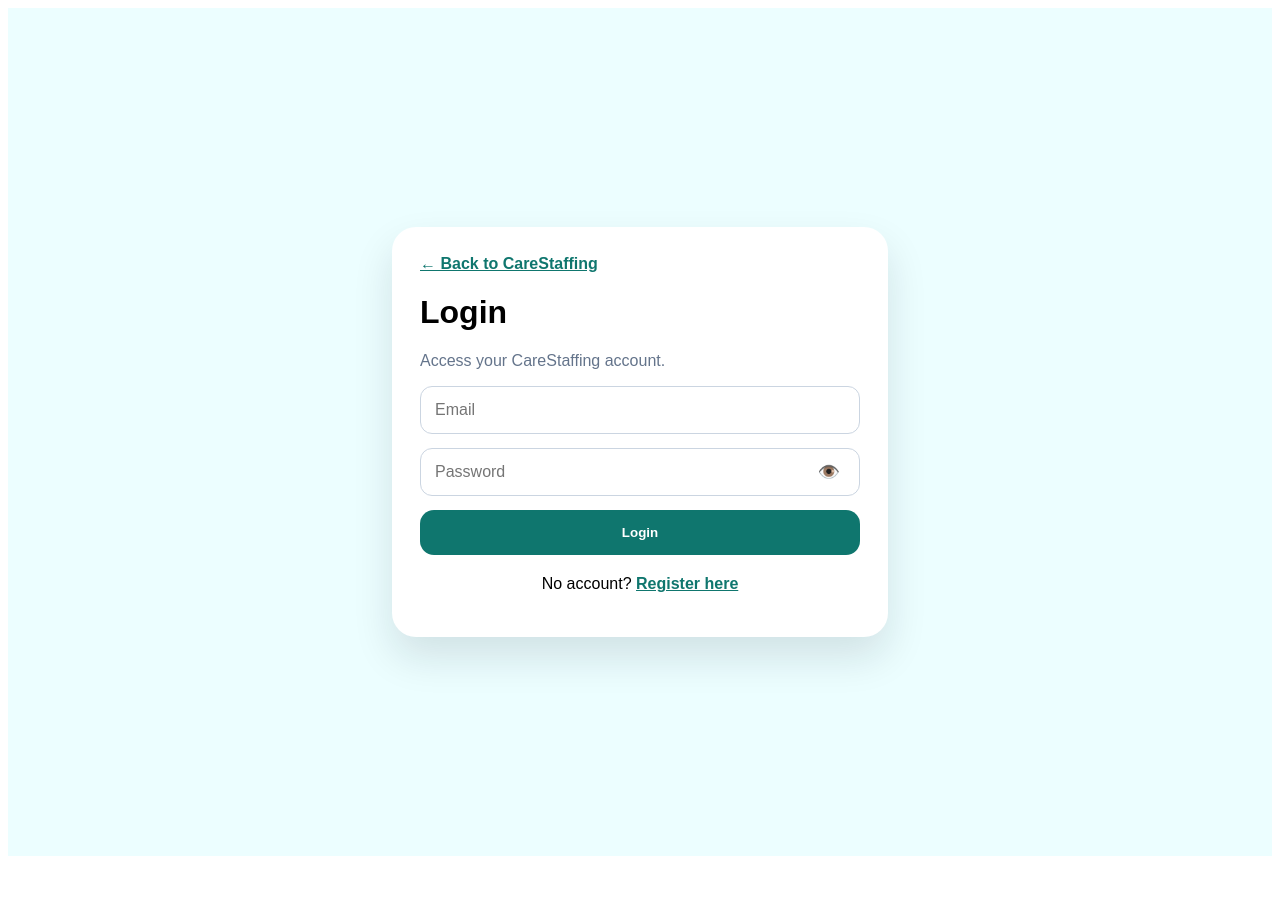
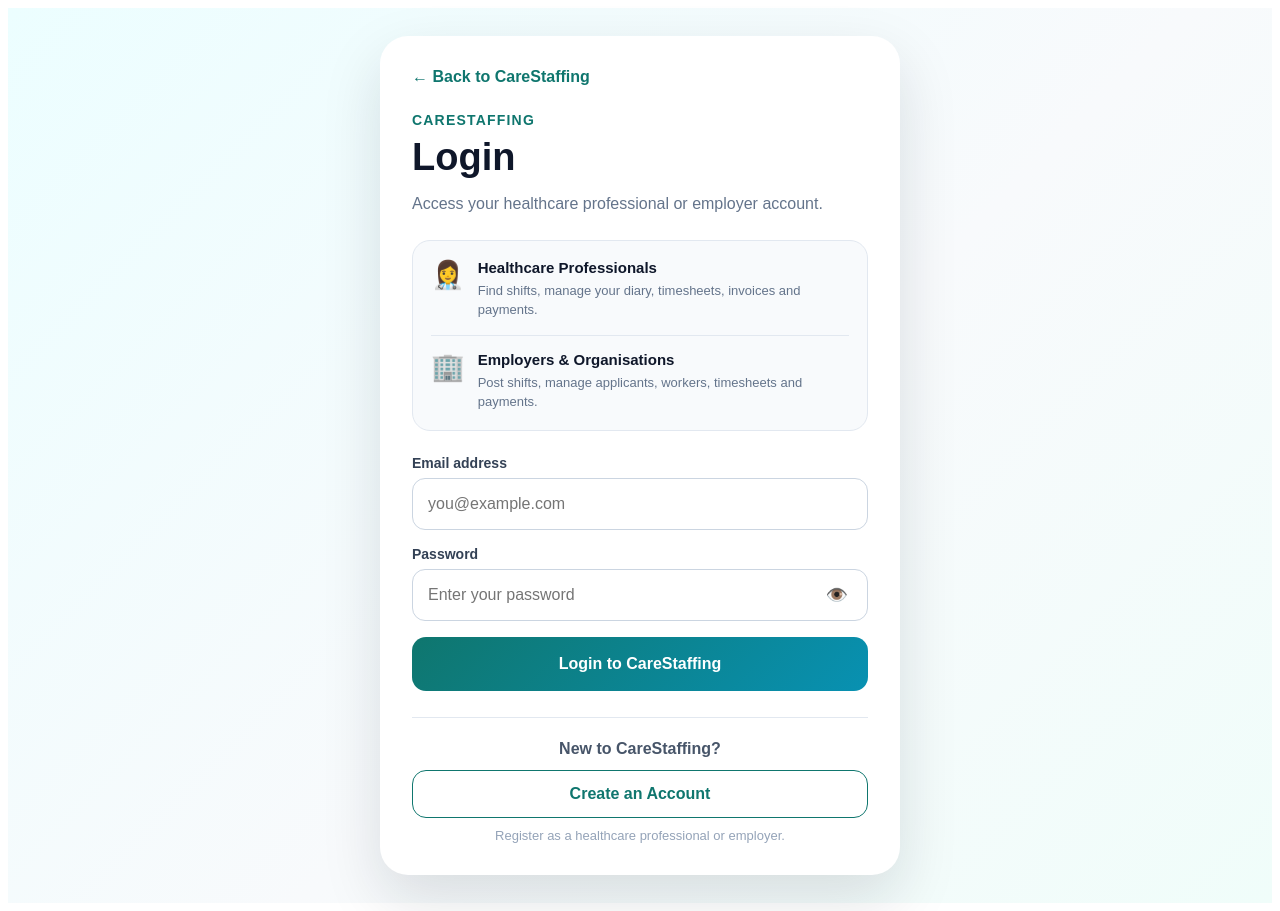
Before and after one commit to Siraajadams/carestaffing, a Next.js app: page /login in a window 1280 px wide. Before the commit the page ends 864 px from the top, so only its background shows below. Built offline with nearby package versions, Linux system fonts and the light colour scheme; no server answers.

Commit message:
Update page.tsx

```diff
--- a/app/login/page.tsx
+++ b/app/login/page.tsx
@@ -14,162 +14,425 @@
   const [message, setMessage] = useState("");
   const [loading, setLoading] = useState(false);
 
-  async function login(e: React.FormEvent) {
+  async function login(e: React.FormEvent<HTMLFormElement>) {
     e.preventDefault();
+
     setMessage("");
+
+    const cleanEmail = email.trim().toLowerCase();
+
+    if (!cleanEmail || !password) {
+      setMessage("Please enter your email and password.");
+      return;
+    }
+
     setLoading(true);
 
+    try {
       const { data: loginData, error: loginError } =
         await supabase.auth.signInWithPassword({
-        email: email.trim().toLowerCase(),
+          email: cleanEmail,
           password,
         });
 
       if (loginError || !loginData.user) {
-      setLoading(false);
         setMessage(loginError?.message || "Login failed.");
         return;
       }
 
       const userId = loginData.user.id;
 
-    const { data: profile, error: profileError } = await supabase
+      /*
+       * Look up the user's main CareStaffing profile.
+       */
+      const { data: profile, error: profileError } =
+        await supabase
           .from("profiles")
-      .select("role, account_type")
+          .select(
+            `
+            id,
+            role,
+            account_type,
+            organisation_name,
+            company_id
+          `,
+          )
           .eq("id", userId)
           .maybeSingle();
 
       if (profileError) {
-      console.error("Profile lookup error:", profileError);
+        console.error(
+          "CareStaffing profile lookup error:",
+          profileError,
+        );
       }
 
-    const { data: company } = await supabase
+      /*
+       * Employer accounts may also have a company record.
+       * This provides a second way of identifying an employer,
+       * even where an older profile does not yet have the correct
+       * role/account_type value.
+       */
+      const { data: company, error: companyError } =
+        await supabase
           .from("companies")
-      .select("id")
+          .select("id, owner_id")
           .eq("owner_id", userId)
           .maybeSingle();
 
-    setLoading(false);
+      if (companyError) {
+        console.error(
+          "CareStaffing company lookup error:",
+          companyError,
+        );
+      }
 
-    const role = profile?.role?.toLowerCase();
-    const accountType = profile?.account_type?.toLowerCase();
+      const role = profile?.role
+        ?.toString()
+        .trim()
+        .toLowerCase();
+
+      const accountType = profile?.account_type
+        ?.toString()
+        .trim()
+        .toLowerCase();
+
+      const employerRoles = [
+        "employer",
+        "organisation",
+        "organization",
+        "company",
+      ];
+
+      const workerRoles = [
+        "worker",
+        "locum",
+        "healthcare_worker",
+        "healthcare worker",
+      ];
 
       const isEmployer =
-      role === "employer" ||
-      role === "organisation" ||
-      role === "organization" ||
-      accountType === "employer" ||
-      accountType === "organisation" ||
-      accountType === "organization" ||
-      !!company?.id;
+        employerRoles.includes(role || "") ||
+        employerRoles.includes(accountType || "") ||
+        Boolean(profile?.company_id) ||
+        Boolean(profile?.organisation_name) ||
+        Boolean(company?.id);
 
+      const isWorker =
+        workerRoles.includes(role || "") ||
+        workerRoles.includes(accountType || "");
+
+      /*
+       * EMPLOYER / ORGANISATION
+       */
       if (isEmployer) {
-      router.push("/employer");
-    } else {
-      router.push("/dashboard");
+        router.replace("/employer");
+        router.refresh();
+        return;
+      }
+
+      /*
+       * HEALTHCARE WORKER / LOCUM
+       */
+      if (isWorker) {
+        router.replace("/dashboard");
+        router.refresh();
+        return;
+      }
+
+      /*
+       * Older worker records may not contain role/account_type.
+       * If there is no company associated with the user, default
+       * the account to the healthcare-worker dashboard.
+       */
+      router.replace("/dashboard");
+      router.refresh();
+    } catch (error) {
+      console.error("Unexpected CareStaffing login error:", error);
+
+      setMessage(
+        error instanceof Error
+          ? error.message
+          : "An unexpected login error occurred.",
+      );
+    } finally {
+      setLoading(false);
     }
   }
 
   return (
-    <main
-      style={{
-        minHeight: "100vh",
-        background: "#ecfeff",
-        display: "flex",
-        justifyContent: "center",
-        alignItems: "center",
-        padding: "24px",
-        fontFamily: "Arial, sans-serif",
-      }}
-    >
-      <div
-        style={{
-          width: "100%",
-          maxWidth: "440px",
-          background: "white",
-          borderRadius: "24px",
-          padding: "28px",
-          boxShadow: "0 20px 40px rgba(15, 23, 42, 0.12)",
-        }}
-      >
-        <Link href="/" style={{ color: "#0f766e", fontWeight: 700 }}>
+    <main style={styles.page}>
+      <div style={styles.card}>
+        <Link href="/" style={styles.backLink}>
           ← Back to CareStaffing
         </Link>
 
-        <h1>Login</h1>
-        <p style={{ color: "#64748b" }}>Access your CareStaffing account.</p>
+        <div style={styles.brandBlock}>
+          <p style={styles.brand}>CareStaffing</p>
 
-        <form onSubmit={login} style={{ display: "grid", gap: "14px" }}>
+          <h1 style={styles.title}>Login</h1>
+
+          <p style={styles.subtitle}>
+            Access your healthcare professional or employer account.
+          </p>
+        </div>
+
+        <div style={styles.accountInfo}>
+          <div style={styles.accountItem}>
+            <span style={styles.accountIcon}>👩‍⚕️</span>
+
+            <div>
+              <strong style={styles.accountTitle}>
+                Healthcare Professionals
+              </strong>
+
+              <p style={styles.accountDescription}>
+                Find shifts, manage your diary, timesheets,
+                invoices and payments.
+              </p>
+            </div>
+          </div>
+
+          <div style={styles.divider} />
+
+          <div style={styles.accountItem}>
+            <span style={styles.accountIcon}>🏢</span>
+
+            <div>
+              <strong style={styles.accountTitle}>
+                Employers & Organisations
+              </strong>
+
+              <p style={styles.accountDescription}>
+                Post shifts, manage applicants, workers,
+                timesheets and payments.
+              </p>
+            </div>
+          </div>
+        </div>
+
+        <form onSubmit={login} style={styles.form}>
+          <label style={styles.field}>
+            <span style={styles.label}>Email address</span>
+
             <input
               type="email"
-            placeholder="Email"
+              placeholder="you@example.com"
               value={email}
               onChange={(e) => setEmail(e.target.value)}
-            style={input}
+              style={styles.input}
+              autoComplete="email"
               required
             />
+          </label>
 
-          <div style={passwordWrap}>
+          <label style={styles.field}>
+            <span style={styles.label}>Password</span>
+
+            <div style={styles.passwordWrap}>
               <input
                 type={showPassword ? "text" : "password"}
-              placeholder="Password"
+                placeholder="Enter your password"
                 value={password}
                 onChange={(e) => setPassword(e.target.value)}
-              style={passwordInput}
+                style={styles.passwordInput}
+                autoComplete="current-password"
                 required
               />
 
               <button
                 type="button"
-              onClick={() => setShowPassword(!showPassword)}
-              style={eyeButton}
+                onClick={() =>
+                  setShowPassword((current) => !current)
+                }
+                style={styles.eyeButton}
+                aria-label={
+                  showPassword
+                    ? "Hide password"
+                    : "Show password"
+                }
               >
                 {showPassword ? "🙈" : "👁️"}
               </button>
             </div>
+          </label>
 
-          {message && <div style={errorBox}>{message}</div>}
+          {message && (
+            <div style={styles.errorBox}>{message}</div>
+          )}
 
-          <button type="submit" disabled={loading} style={submitButton}>
-            {loading ? "Logging in..." : "Login"}
+          <button
+            type="submit"
+            disabled={loading}
+            style={{
+              ...styles.submitButton,
+              opacity: loading ? 0.7 : 1,
+              cursor: loading
+                ? "not-allowed"
+                : "pointer",
+            }}
+          >
+            {loading
+              ? "Checking your account..."
+              : "Login to CareStaffing"}
           </button>
         </form>
 
-        <p style={{ textAlign: "center", marginTop: "20px" }}>
-          No account?{" "}
-          <Link href="/register" style={{ color: "#0f766e", fontWeight: 700 }}>
-            Register here
+        <div style={styles.registerArea}>
+          <p style={styles.registerText}>
+            New to CareStaffing?
+          </p>
+
+          <Link href="/register" style={styles.registerButton}>
+            Create an Account
           </Link>
+
+          <p style={styles.registerHelp}>
+            Register as a healthcare professional or employer.
           </p>
+        </div>
       </div>
     </main>
   );
 }
 
-const input: React.CSSProperties = {
+const styles: Record<string, React.CSSProperties> = {
+  page: {
+    minHeight: "100vh",
+    background:
+      "linear-gradient(135deg, #ecfeff 0%, #f8fafc 55%, #f0fdfa 100%)",
+    display: "flex",
+    justifyContent: "center",
+    alignItems: "center",
+    padding: "28px 20px",
+    fontFamily: "Arial, sans-serif",
+  },
+
+  card: {
     width: "100%",
-  padding: "14px",
-  borderRadius: "12px",
+    maxWidth: "520px",
+    background: "#ffffff",
+    borderRadius: "28px",
+    padding: "32px",
+    boxShadow:
+      "0 24px 60px rgba(15, 23, 42, 0.13)",
+    boxSizing: "border-box",
+  },
+
+  backLink: {
+    color: "#0f766e",
+    fontWeight: 800,
+    textDecoration: "none",
+  },
+
+  brandBlock: {
+    marginTop: "26px",
+  },
+
+  brand: {
+    color: "#0f766e",
+    fontSize: "14px",
+    fontWeight: 900,
+    letterSpacing: "1.2px",
+    textTransform: "uppercase",
+    margin: "0 0 8px",
+  },
+
+  title: {
+    margin: 0,
+    color: "#0f172a",
+    fontSize: "38px",
+    lineHeight: 1.15,
+  },
+
+  subtitle: {
+    margin: "12px 0 0",
+    color: "#64748b",
+    fontSize: "16px",
+    lineHeight: 1.55,
+  },
+
+  accountInfo: {
+    marginTop: "24px",
+    padding: "18px",
+    borderRadius: "18px",
+    background: "#f8fafc",
+    border: "1px solid #e2e8f0",
+  },
+
+  accountItem: {
+    display: "flex",
+    gap: "13px",
+    alignItems: "flex-start",
+  },
+
+  accountIcon: {
+    fontSize: "27px",
+  },
+
+  accountTitle: {
+    color: "#0f172a",
+    fontSize: "15px",
+  },
+
+  accountDescription: {
+    margin: "5px 0 0",
+    color: "#64748b",
+    fontSize: "13px",
+    lineHeight: 1.45,
+  },
+
+  divider: {
+    height: "1px",
+    background: "#e2e8f0",
+    margin: "15px 0",
+  },
+
+  form: {
+    display: "grid",
+    gap: "16px",
+    marginTop: "24px",
+  },
+
+  field: {
+    display: "grid",
+    gap: "7px",
+  },
+
+  label: {
+    color: "#334155",
+    fontSize: "14px",
+    fontWeight: 800,
+  },
+
+  input: {
+    width: "100%",
+    minHeight: "52px",
+    padding: "13px 15px",
+    borderRadius: "13px",
     border: "1px solid #cbd5e1",
     fontSize: "16px",
     boxSizing: "border-box",
-};
+    outline: "none",
+  },
 
-const passwordWrap: React.CSSProperties = {
+  passwordWrap: {
     position: "relative",
     width: "100%",
-};
+  },
 
-const passwordInput: React.CSSProperties = {
+  passwordInput: {
     width: "100%",
-  padding: "14px 52px 14px 14px",
-  borderRadius: "12px",
+    minHeight: "52px",
+    padding: "13px 54px 13px 15px",
+    borderRadius: "13px",
     border: "1px solid #cbd5e1",
     fontSize: "16px",
     boxSizing: "border-box",
-};
+    outline: "none",
+  },
 
-const eyeButton: React.CSSProperties = {
+  eyeButton: {
     position: "absolute",
     right: "14px",
     top: "50%",
@@ -179,21 +442,55 @@
     cursor: "pointer",
     fontSize: "18px",
     zIndex: 10,
-};
+  },
 
-const errorBox: React.CSSProperties = {
+  errorBox: {
     background: "#fee2e2",
     color: "#991b1b",
-  padding: "12px",
+    padding: "13px 14px",
     borderRadius: "12px",
-};
+    fontWeight: 700,
+  },
 
-const submitButton: React.CSSProperties = {
-  padding: "15px",
+  submitButton: {
+    minHeight: "54px",
     borderRadius: "14px",
     border: "none",
-  background: "#0f766e",
-  color: "white",
-  fontWeight: 800,
-  cursor: "pointer",
+    background:
+      "linear-gradient(135deg, #0f766e, #0891b2)",
+    color: "#ffffff",
+    fontSize: "16px",
+    fontWeight: 900,
+  },
+
+  registerArea: {
+    marginTop: "26px",
+    paddingTop: "22px",
+    borderTop: "1px solid #e2e8f0",
+    textAlign: "center",
+  },
+
+  registerText: {
+    margin: "0 0 12px",
+    color: "#475569",
+    fontWeight: 700,
+  },
+
+  registerButton: {
+    display: "block",
+    width: "100%",
+    padding: "14px",
+    borderRadius: "14px",
+    border: "1px solid #0f766e",
+    color: "#0f766e",
+    fontWeight: 900,
+    textDecoration: "none",
+    boxSizing: "border-box",
+  },
+
+  registerHelp: {
+    margin: "10px 0 0",
+    color: "#94a3b8",
+    fontSize: "13px",
+  },
 };
```
Lines whose indentation alone changed are shown as unchanged.
